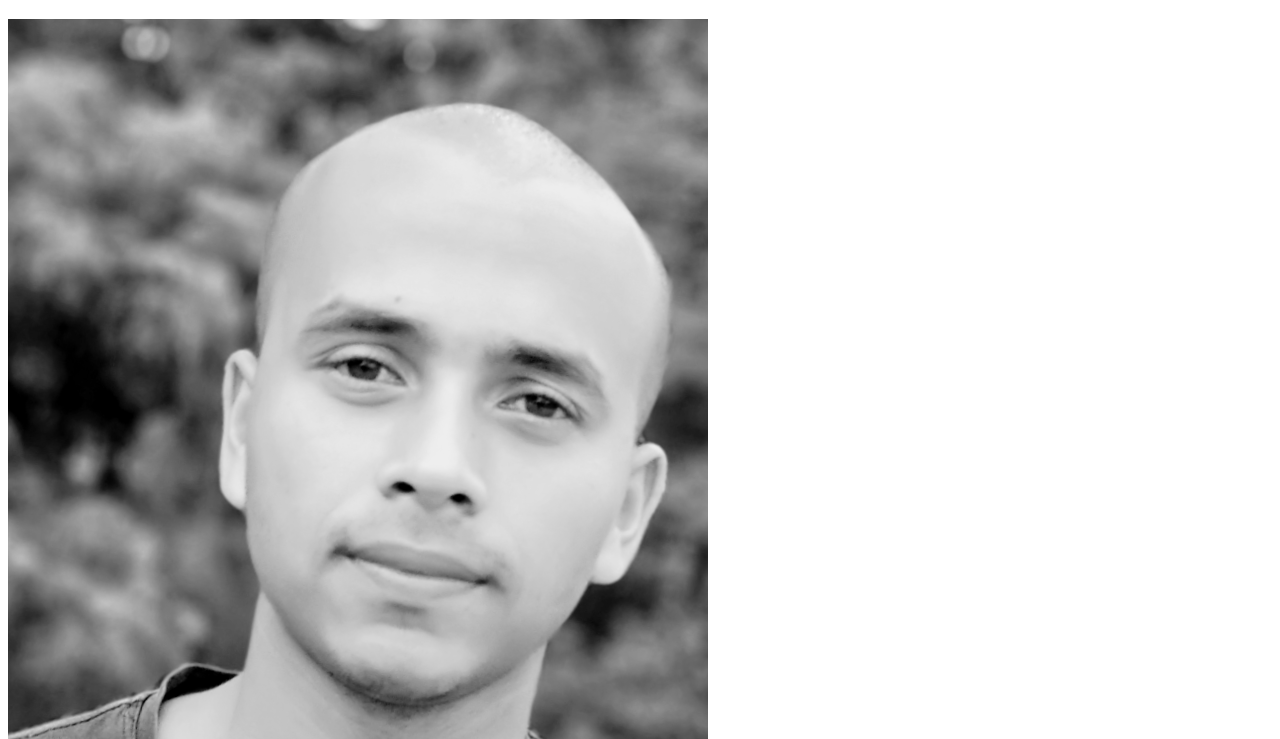
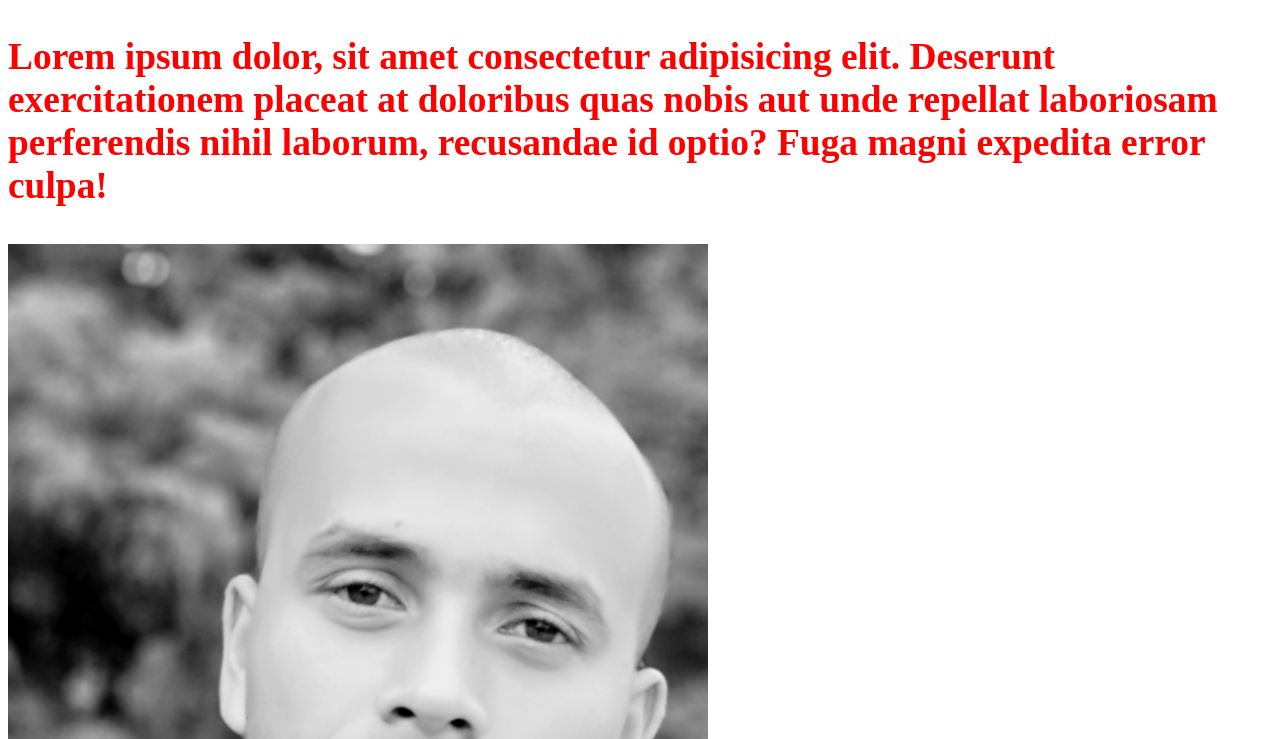
Before and after one commit to md-helal-uddin/my-first-repo, a plain HTML site: page index.html in a window 1280 px wide. Shown: the part 61-800 px from the top of the page. Drawn offline with Linux system fonts and the light colour scheme.

Commit message:
added something

```diff
--- a/index.html
+++ b/index.html
@@ -9,6 +9,9 @@
 </head>
 <body>
     <h1> My first websites<h1>
+        <div>
+            <h3>Lorem ipsum dolor, sit amet consectetur adipisicing elit. Deserunt exercitationem placeat at doloribus quas nobis aut unde repellat laboriosam perferendis nihil laborum, recusandae id optio? Fuga magni expedita error culpa!</h3>
+        </div>
     <img src="profile.png" alt="">
     <h1> Hi, I am trying multiple Github account projects push</h1>
     <h1>Hello world</h1>
```
